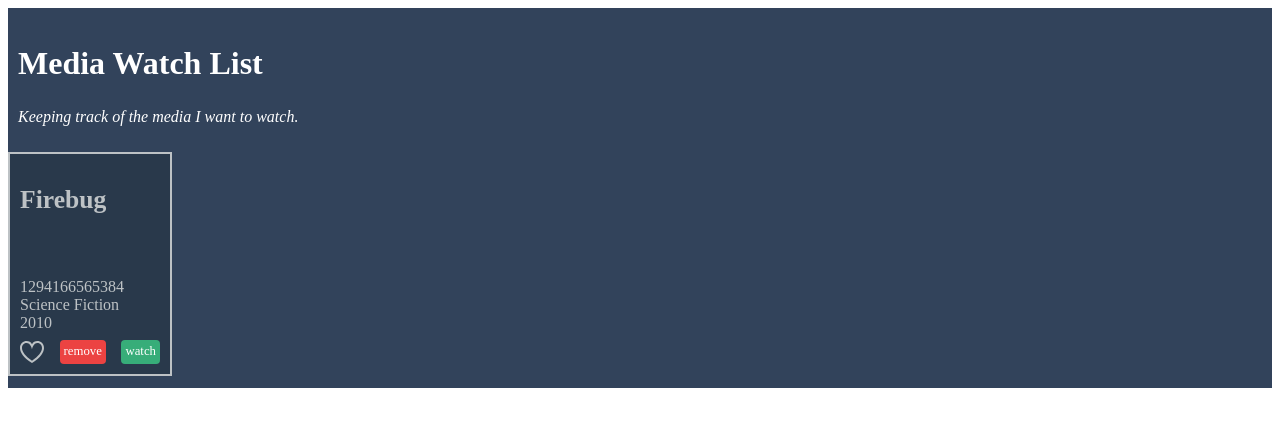
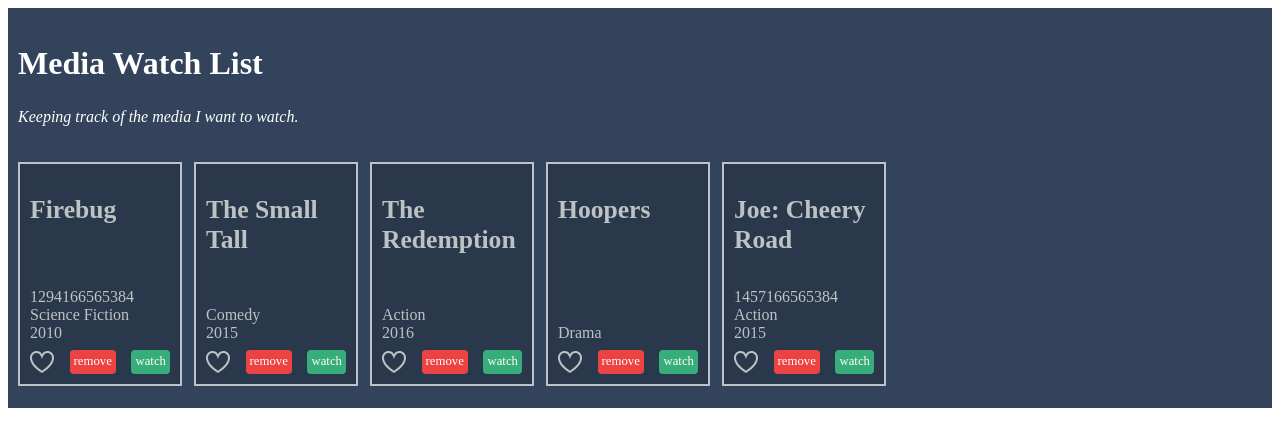
Before and after one commit to maurajoglekar/Angular-media-watch, an Angular app: page / in a window 1280 px wide. Shown: the top 446 px of the page. Built offline with nearby package versions, Linux system fonts and the light colour scheme.

Commit message:
use ngFor

```diff
--- a/src/app/app.component.html
+++ b/src/app/app.component.html
@@ -3,6 +3,5 @@
     <h1>Media Watch List</h1>
     <p class="description">Keeping track of the media I want to watch.</p>
   </header>
-  <mw-media-item (delete)="onMediaItemDelete($event)"
-      [mediaItem]="firstMediaItem"></mw-media-item>
+  <mw-media-item-list></mw-media-item-list>
 </section>
--- a/src/app/app.component.ts
+++ b/src/app/app.component.ts
@@ -21,6 +21,5 @@
 
   onMediaItemDelete(mediaItem) {
     console.log(`clicked delete: ${JSON.stringify(mediaItem)}`);
-
   }
 }
--- a/src/app/media-item-list/media-item-list.component.css
+++ b/src/app/media-item-list/media-item-list.component.css
@@ -0,0 +1,37 @@
+:host {
+    display: flex;
+    height: calc(100% - 95px);
+    flex-direction: column;
+    padding: 10px;
+  }
+  header {
+    color: #c6c5c3;
+  }
+  header.medium-movies {
+    color: #53ace4;
+  }
+  header.medium-series {
+    color: #45bf94;
+  }
+  header > h2 {
+    font-size: 1.4em;
+  }
+  header > h2.error {
+    color: #d93a3e;
+  }
+  section {
+    flex: 1;
+    display: flex;
+    flex-flow: row wrap;
+    align-content: flex-start;
+  }
+  section > media-item {
+    margin: 10px;
+  }
+  footer {
+    text-align: right;
+  }
+  footer .icon {
+    width: 64px;
+    height: 64px;
+  }
--- a/src/app/media-item-list/media-item-list.component.html
+++ b/src/app/media-item-list/media-item-list.component.html
@@ -1 +1,8 @@
-<p>media-item-list works!</p>
+<section>
+    <!--
+     <mw-media-item [mediaItem]="mediaItems[0]"
+      (delete)="onMediaItemDelete($event)"></mw-media-item>
+    -->
+    <mw-media-item *ngFor="let mediaItem of mediaItems" [mediaItem]="mediaItem"
+      (delete)="onMediaItemDelete($event)"></mw-media-item>
+  </section>
--- a/src/app/media-item-list/media-item-list.component.ts
+++ b/src/app/media-item-list/media-item-list.component.ts
@@ -1,7 +1,7 @@
 import { Component, OnInit } from '@angular/core';
 
 @Component({
-  selector: 'app-media-item-list',
+  selector: 'mw-media-item-list',
   templateUrl: './media-item-list.component.html',
   styleUrls: ['./media-item-list.component.css']
 })
@@ -12,4 +12,53 @@
   ngOnInit(): void {
   }
 
+  mediaItems = [
+    {
+      id: 1,
+      name: 'Firebug',
+      medium: 'Series',
+      category: 'Science Fiction',
+      year: 2010,
+      watchedOn: 1294166565384,
+      isFavorite: false
+    },
+    {
+      id: 2,
+      name: 'The Small Tall',
+      medium: 'Movies',
+      category: 'Comedy',
+      year: 2015,
+      watchedOn: null,
+      isFavorite: true
+    }, {
+      id: 3,
+      name: 'The Redemption',
+      medium: 'Movies',
+      category: 'Action',
+      year: 2016,
+      watchedOn: null,
+      isFavorite: false
+    }, {
+      id: 4,
+      name: 'Hoopers',
+      medium: 'Series',
+      category: 'Drama',
+      year: null,
+      watchedOn: null,
+      isFavorite: true
+    }, {
+      id: 5,
+      name: 'Joe: Cheery Road',
+      medium: 'Movies',
+      category: 'Action',
+      year: 2015,
+      watchedOn: 1457166565384,
+      isFavorite: false
+    }
+  ];
+
+  onMediaItemDelete(mediaItem) {
+    console.log(`clicked delete: ${JSON.stringify(mediaItem)}`);
+  }
+
 }
```
